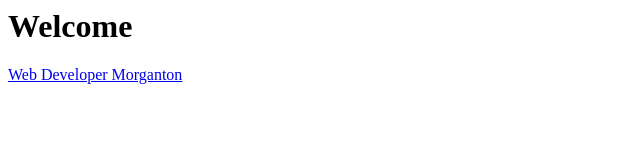
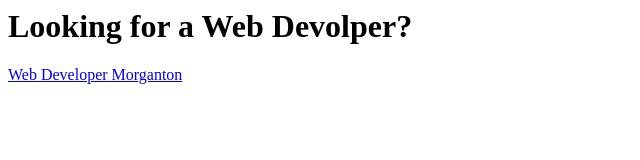
Before and after one commit to jordanthewebdesigner/ucdavis, a plain HTML site: page index.html in a window 1280 px wide. Shown: the whole page, without its empty margins (0-640 px from the left). Drawn offline with Linux system fonts and the light colour scheme.

Commit message:
Update index.html

```diff
--- a/index.html
+++ b/index.html
@@ -1,2 +1,2 @@
-<h1>Welcome</H1>
+<h1>Looking for a Web Devolper?</H1>
 <a href="https://JordantheWebDesigner.com" target="_blank">Web Developer Morganton</a>
```
